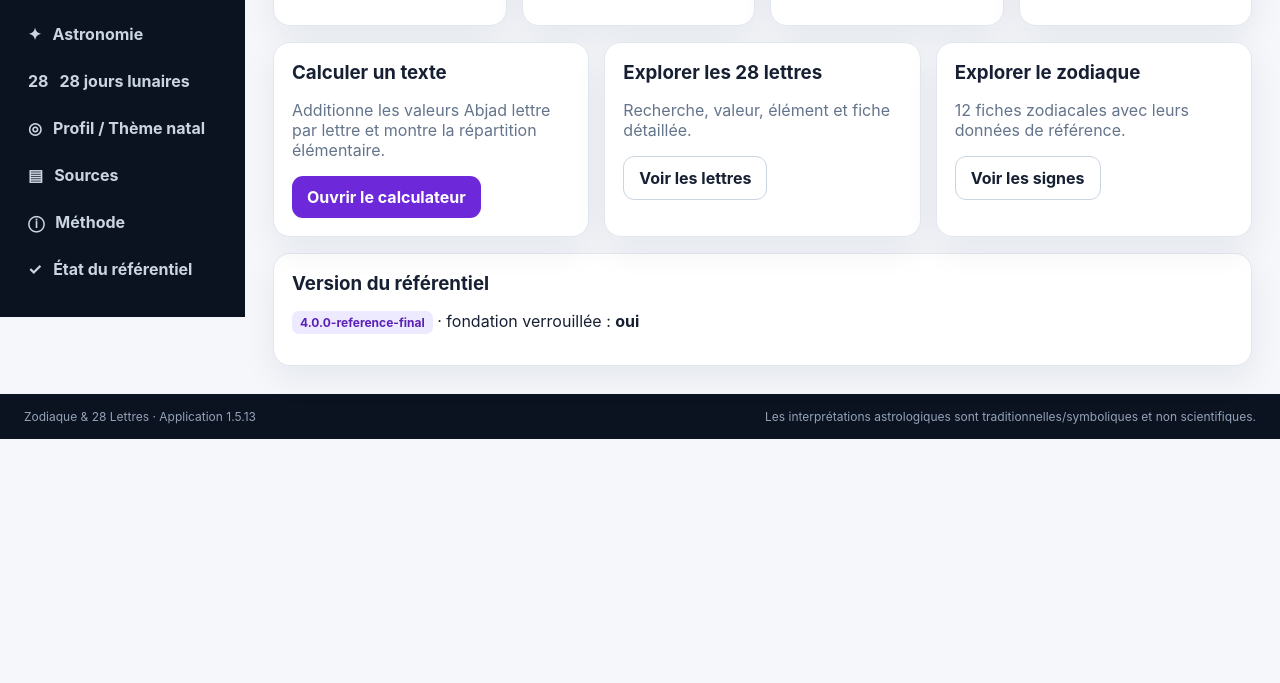
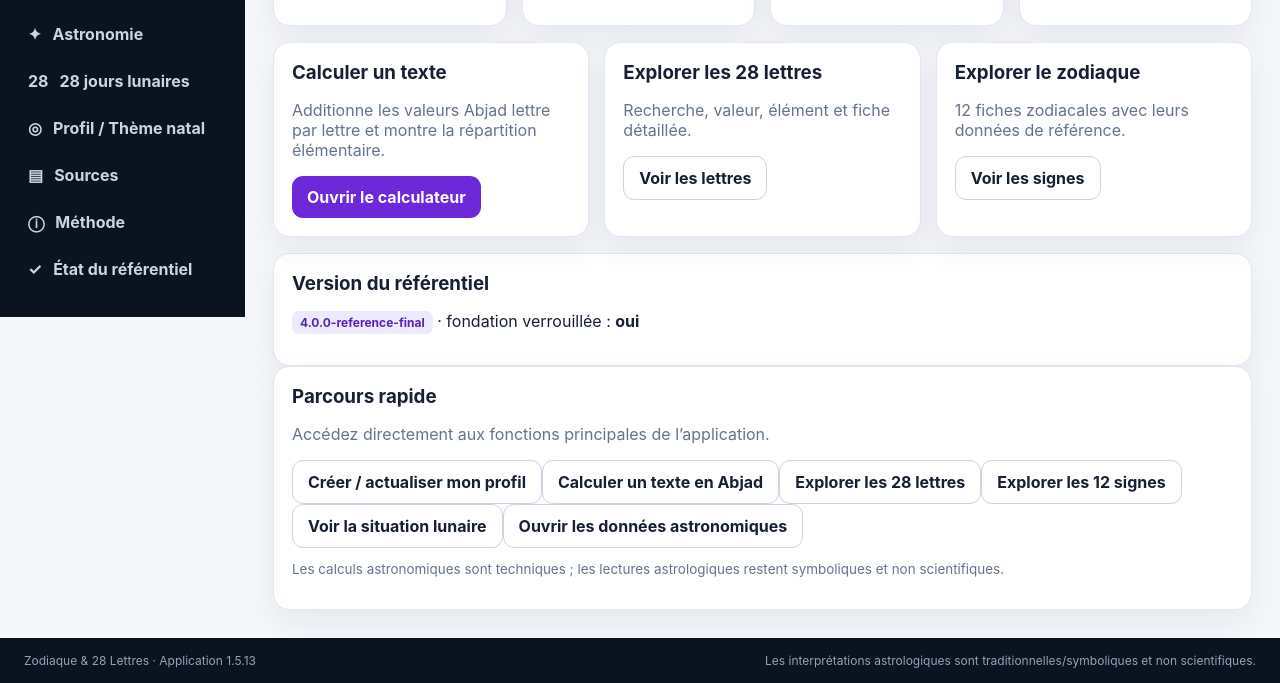
Before and after one commit to eddiecoulibaly1-dotcom/Zodiaque-28-Lettres.-, a website with bundled scripts: page index.html in a window 1280 px wide. Shown: the part 491-1174 px from the top of the page. Before the commit the page ends 930 px from the top, so only its background shows below. Built offline with nearby package versions, Linux system fonts and the light colour scheme; files whose address does not match are found by name.

Commit message:
feat: integrate product UI layer

```diff
--- a/index.html
+++ b/index.html
@@ -63,4 +63,5 @@
 <script src="astronomie_diagnostics.js"></script>
 <script src="theme_synthese.js"></script>
 <script src="module_lunaire_unifie.js"></script>
+<script src="application_ui.js"></script>
 </body></html>
```
